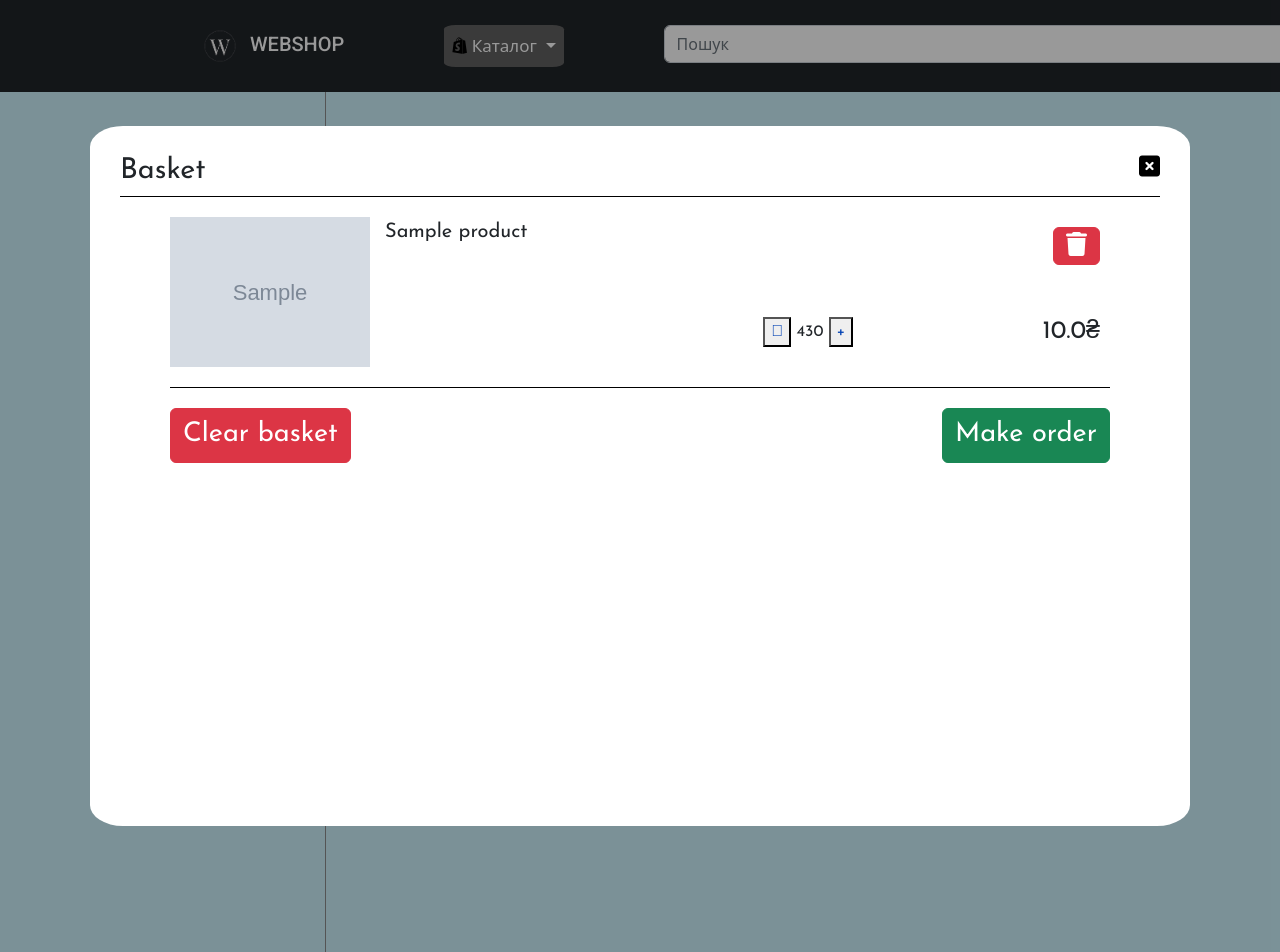
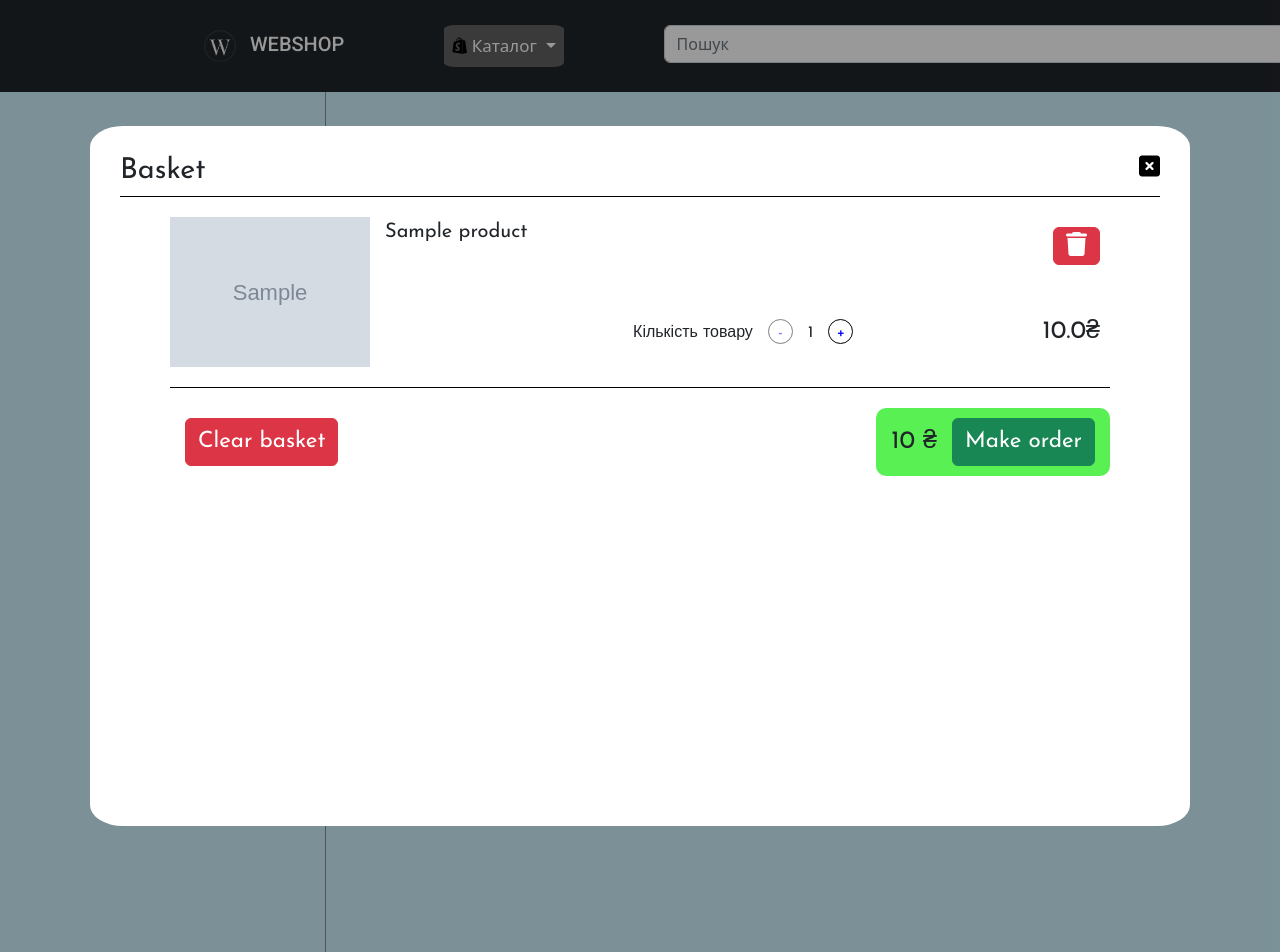
Before and after one commit to NarcoSSice/internet-shop, a Django app: template basket/templates/basket/basket.html in a window 1280 px wide. Run offline with Django 4.2, Linux system fonts and the light colour scheme; tables that the repository leaves empty hold one stand-in row (values such as "Sample post"); the template is opened without the code that fills it: values that come from a table or form of the project are taken from there, most other values are stand-ins (such as "Sample title", 1, 10 or a date in 2020); grey boxes marked "Sample" are stand-in pictures.

Commit message:
finish basket styles

```diff
--- a/basket/static/basket/css/basket.css
+++ b/basket/static/basket/css/basket.css
@@ -48,10 +48,6 @@
     color: rgb(187, 7, 7);
 }
 
-
-
-
-
 .product-item {
     display: flex;
     height: auto;
@@ -71,7 +67,7 @@
 }
 
 .order-buttons a {
-    font-size: 1.7rem;
+    font-size: 1.4rem;
 }
 
 .name-counter-price-wrapper {
@@ -91,7 +87,7 @@
     padding-right: 10px;
 }
 
-.basket-price {
+.basket-item-price {
     display: flex;
     justify-self: end;
     align-items: center;
@@ -113,3 +109,51 @@
     align-items: center;
     color: rgb(167, 165, 166);
 }
+
+.basket-counter-text {
+    margin-right: 10px;
+}
+
+.basket-counter-number {
+    margin-left: 10px;
+    margin-right: 10px;
+}
+
+.basket-counter-button {
+    background-color: #ffffff;
+    border: 0.5px solid #000000;
+    border-radius: 50%;
+    color: blue;
+    height: 25px;
+    width: 25px;
+    transition: .3s;
+}
+
+.basket-counter-button:hover {
+    background-color: #a8a8a8;
+}
+
+.basket-counter-button:disabled {
+    background-color: #ffffff;
+    opacity: 0.5;
+}
+
+.basket-total-price {
+    display: inline-block;
+    margin-right: 10px;
+}
+
+.basket-total-price span {
+    font-size: 25px;
+    vertical-align: middle;
+}
+
+.maker-order-button,
+.clear-basket-button {
+    padding: 10px 15px 10px 15px;
+}
+
+.maker-order-button {
+    background-color: rgb(89, 240, 84);
+    border-radius: 10px;
+}
--- /dev/null
+++ b/basket/static/basket/js/basket_counter_script.js
@@ -0,0 +1,46 @@
+const counters = document.querySelectorAll('.name-counter-price-wrapper');
+const totalBasketPrice = document.querySelector('.basket-total-price span');
+let totalPrice = 0;
+
+counters.forEach((element, index) => {
+    const counterNumber = element.querySelector('.basket-counter-number');
+    const counterBtn = element.querySelectorAll('.basket-counter-button');
+    const productPrice = element.querySelector('.basket-item-price span');
+    var price = Number(productPrice.innerHTML.replace(/ /g,''));
+    let counter = 1;
+    let newPrice = 0;
+
+    counterBtn.forEach((el, index) => {
+        el.addEventListener('click', () => {
+            if (index === 0 && counter > 1) {
+                counter--;
+                totalPrice -= price;
+            } else if (index === 1 && counter < 5) {
+                counter++;
+                totalPrice += price;
+            }
+            newPrice = counter * price;
+            counterNumber.textContent = counter;
+            productPrice.textContent = newPrice;
+            setDisabled(counter, counterBtn);
+            setPrice(totalPrice);
+        });
+    });
+    totalPrice += price;
+    setPrice(totalPrice);
+});
+
+function setDisabled(counter, counterBtn) {
+    if (counter === 1) {
+        counterBtn[0].disabled = true;
+    } else if (counter === 5) {
+        counterBtn[1].disabled = true;
+    } else {
+        counterBtn[0].disabled = false;
+        counterBtn[1].disabled = false;
+    }
+}
+
+function setPrice(price) {
+    totalBasketPrice.textContent = price;
+}
--- a/basket/templates/basket/basket.html
+++ b/basket/templates/basket/basket.html
@@ -32,27 +32,34 @@
                         </form>
                     </div>
                     <div class="counter">
-                        <button>
-                            <i class="fa-sharp fa-light fa-minus" style="color: #0041b3;"></i>
+                        <span class="basket-counter-text">Кількість товару</span>
+                        <button class="basket-counter-button" disabled>
+                            <span>-</span>
                         </button>
-                        <span>430</span>
-                        <button>
-                            <i class="fa-sharp fa-light fa-plus" style="color: #0041b3;"></i>
+                        <span class="basket-counter-number">1</span>
+                        <button class="basket-counter-button">
+                            <span>+</span>
                         </button>
                     </div>
-                    <div class="basket-price">
-                        <span>{{ product.price }}₴</span>
+                    <div class="basket-item-price">
+                        <span>{{ product.price }}</span><span> ₴</span>
                     </div>
                 </div>
             </div>
             {% endfor %}
             <div class="order-buttons">
-                <a href="{% url 'clear_basket' %}" class="btn btn-danger">
+                <div class="clear-basket-button">
+                    <a href="{% url 'clear_basket' %}" class="btn btn-danger">
                     Clear basket
-                </a>
-                <a href="#" class="btn btn-success">
-                    Make order
-                </a>
+                    </a>
+                </div>
+                <div class="maker-order-button">
+                    <div class="basket-total-price">
+                        <span></span><span> ₴</span>
+                    </div>
+                    <a href="#" class="btn btn-success">
+                        Make order
+                    </a>
             </div>
             {% else %}
             <div class="empty-basket">
@@ -65,4 +72,5 @@
 
 <script src="{% static 'shop/js/jquery/jquery.min.js' %}"></script>
 <script src="{% static 'basket/js/basket_script.js' %}"></script>
+<script src="{% static 'basket/js/basket_counter_script.js' %}"></script>
 {% endblock forms %}
```
